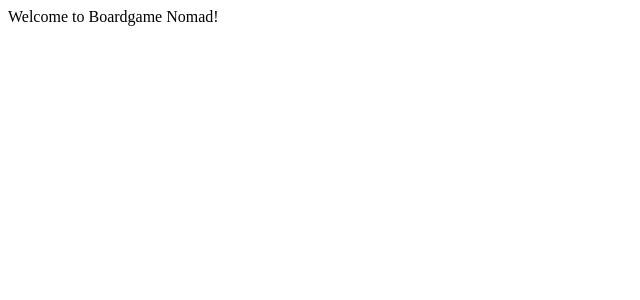
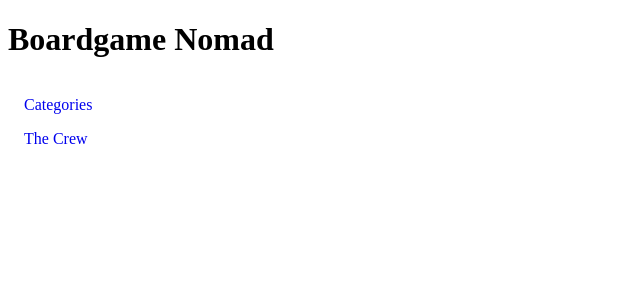
Before and after one commit to mmachenry/boardgame-nomad, a React (Vite) app: page /boardgame-nomad in a window 1280 px wide. Shown: the top 300 px of the page, without its empty margins (0-640 px from the left). Built offline with nearby package versions, Linux system fonts and the light colour scheme.

Commit message:
working with gh-pages

```diff
--- a/package.json
+++ b/package.json
@@ -1,13 +1,15 @@
 {
   "name": "boardgame-nomad",
+  "homepage": "https://mmachenry.github.io/boardgame-nomad",
   "private": true,
   "version": "0.0.0",
   "type": "module",
   "scripts": {
     "dev": "vite",
-    "build": "tsc -b && vite build",
+    "build": "tsc -b && vite build --base /boardgame-nomad",
     "lint": "eslint .",
-    "preview": "vite preview"
+    "preview": "vite preview",
+    "deploy": "gh-pages --dist dist"
   },
   "dependencies": {
     "@emotion/react": "^11.13.3",
--- a/scripts/publish.js
+++ /dev/null
@@ -1,3 +0,0 @@
-import ghpages from 'gh-pages'
-
-ghpages.publish('dist', function(err) {});
--- a/src/ErrorPage.tsx
+++ b/src/ErrorPage.tsx
@@ -1,7 +1,11 @@
+import { useLocation } from 'react-router-dom'
+
 const ErrorPage = () => {
+  const location = useLocation()
+
   return (
     <>
-      Welcome to Boardgame Nomad!
+      Path not found { location.pathname }
     </>
   )
 }
--- a/src/routes/Home.tsx
+++ b/src/routes/Home.tsx
@@ -5,10 +5,10 @@
 const Home = () => {
   return (
     <>
-      <h1>Welcome to the Boardgame Nomad!</h1>
+      <h1>Boardgame Nomad</h1>
       <List>
-        <ListItem component={Link} to='/categories'>Categories</ListItem>
-        <ListItem component={Link} to='/the-crew'>The Crew</ListItem>
+        <ListItem component={Link} to='/boardgame-nomad/categories'>Categories</ListItem>
+        <ListItem component={Link} to='/boardgame-nomad/the-crew'>The Crew</ListItem>
       </List>
     </>
   )
```
Also changed, not shown: src/Router.tsx (+4 -4 lines), 1 other file (tests, documents, lock files or other folders).
